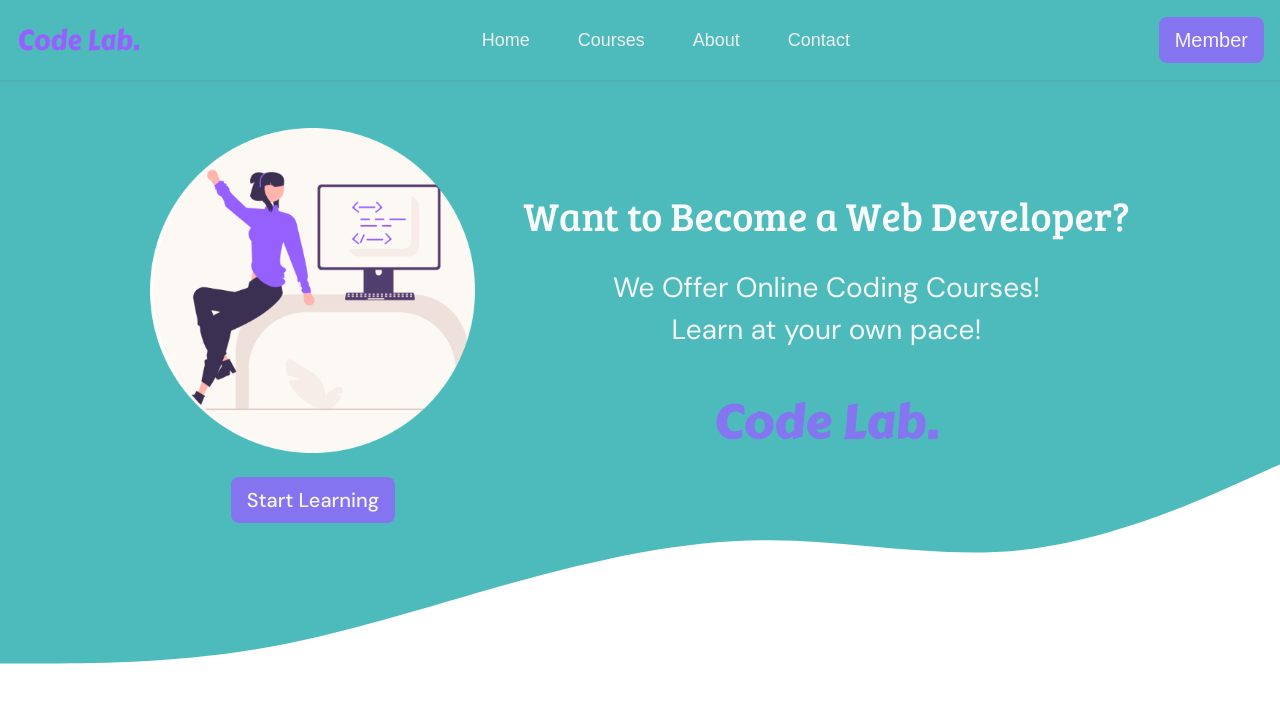
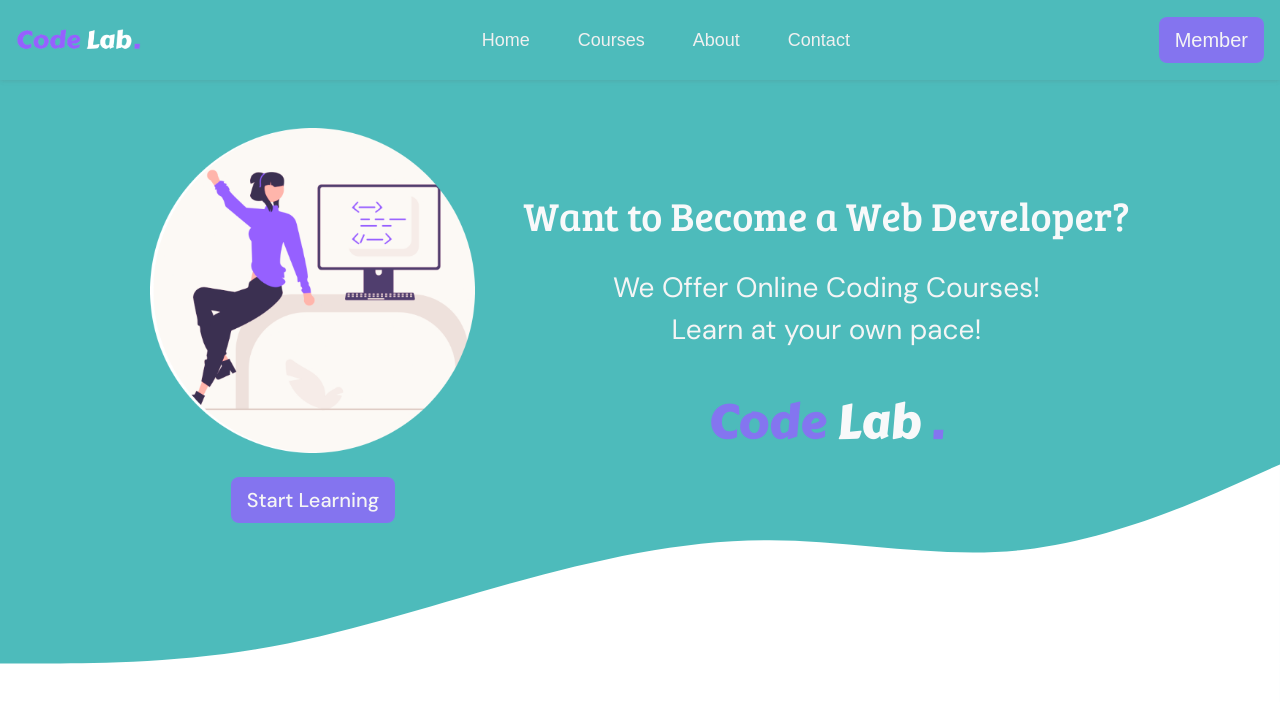
Before and after one commit to GITvoren/course-booking-react, a React (Create React App) app: page / in a window 1280 px wide. Shown: the top 702 px of the page. Built offline with nearby package versions, Linux system fonts and the light colour scheme; a web font is replaced by a local one.

Commit message:
changed logo

```diff
--- a/src/assets/css/navbar.css
+++ b/src/assets/css/navbar.css
@@ -30,7 +30,7 @@ nav{
 }
 
 .img-fix{
-     height: 35px;
+     height: 27px;
      width: 125px;
 }
 
--- a/src/components/AppNavbar.js
+++ b/src/components/AppNavbar.js
@@ -1,13 +1,13 @@
 import navbar from '../assets/css/navbar.css'
 import Button from 'react-bootstrap/Button';
-import brand2 from '../assets/images/brand2.png'
+import brand from '../assets/images/brand.png'
 
 
 function AppNavbar() {
 
   return (
       <nav className="custom-bg d-flex justify-content-between p-lg-3 p-2 text-light align-items-center">
-        <img src={brand2} alt="brand-logo" className="img-fix"/>
+        <img src={brand} alt="brand-logo" className="img-fix"/>
         <ul className="nav-list d-flex gap-5">
             <li>Home</li>
             <li>Courses</li>
--- a/src/components/Banner.js
+++ b/src/components/Banner.js
@@ -27,7 +27,7 @@ function Banner(){
 
 
                               </div>
-                              <h1 className="brand-name mt-5">Code Lab.</h1>
+                              <h1 className="brand-name mt-5">Code <span className="text-light">Lab</span> <span>.</span></h1>
                          </div>
                     </div>
                </Container>
```
Also changed, not shown: src/assets/images/brand.png, src/assets/images/brand2.png (deleted).
